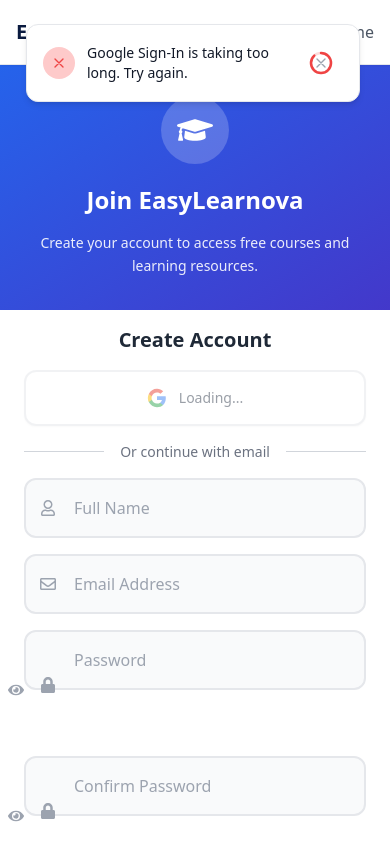
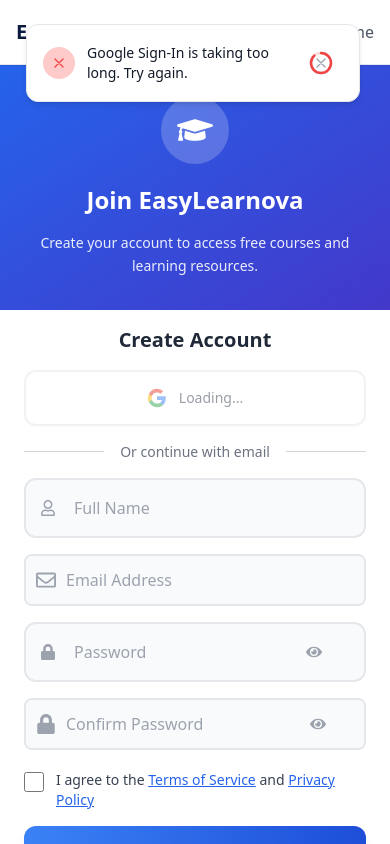
Before and after one commit to Pranay-Dommati/thestudent, a React (Vite) app in the folder frontend/: page /auth in a window 390 px wide. Both pictures are taken after a click on the button "Don't have an account? Sign up". Shown: the top 844 px of the page. Built offline with nearby package versions, Linux system fonts and the light colour scheme.

Commit message:
fixed login page icon issue

```diff
--- a/frontend/src/components/Auth/AuthForm.jsx
+++ b/frontend/src/components/Auth/AuthForm.jsx
@@ -595,12 +595,12 @@ export default function AuthForm() {
                   </AnimatePresence>
 
                   {/* Email Field */}
-                  <div className="relative">
-                    <div className="absolute inset-y-0 left-0 flex items-center pl-4 pointer-events-none text-gray-400">
-                      <FaRegEnvelope />
+                  <div className="relative min-h-[3.25rem] md:min-h-[3.5rem]">
+                    <div className="absolute inset-y-0 left-0 flex items-center pl-3 md:pl-4 pointer-events-none text-gray-400">
+                      <FaRegEnvelope className="w-5 h-5" />
                     </div>
                     <input
-                      className={`w-full p-4 pl-12 border-2 rounded-xl bg-gray-50 focus:ring-2 focus:outline-none transition-all text-base ${
+                      className={`w-full h-[3.25rem] md:h-14 p-3 md:p-4 pl-10 md:pl-12 border-2 rounded-lg md:rounded-xl bg-gray-50 focus:ring-2 focus:outline-none transition-all text-base ${
                         formErrors.email ? 'border-red-500 focus:ring-red-200' : 'border-gray-200 focus:ring-blue-200 focus:border-blue-500'
                       }`}
                       type="email"
@@ -615,7 +615,7 @@ export default function AuthForm() {
                   {/* Password Field */}
                   <div className="space-y-2">
                     <div className="relative">
-                      <div className="absolute left-0 top-1/2 -translate-y-1/2 pl-4 pointer-events-none text-gray-400">
+                      <div className="absolute inset-y-0 left-0 flex items-center pl-4 pointer-events-none text-gray-400">
                         <FaLock />
                       </div>
                       <input
@@ -630,14 +630,16 @@ export default function AuthForm() {
                         onBlur={() => setTouched((t) => ({ ...t, password: true }))}
                         autoComplete={isSignUp ? 'new-password' : 'current-password'}
                       />
+                      <div className="absolute inset-y-0 right-0 flex items-center pr-4">
                         <button
                           type="button"
                           aria-label={showPassword ? 'Hide password' : 'Show password'}
                           onClick={() => setShowPassword((s) => !s)}
-                        className="absolute right-4 top-1/2 -translate-y-1/2 text-gray-400 hover:text-gray-600"
+                          className="text-gray-400 hover:text-gray-600 focus:outline-none"
                         >
                           {showPassword ? <FaEyeSlash /> : <FaEye />}
                         </button>
+                      </div>
                     </div>
 
                     {/* Password Requirements Indicator - Only show for signup when user starts typing */}
@@ -688,12 +690,12 @@ export default function AuthForm() {
                         exit={{ height: 0, opacity: 0 }}
                         transition={{ duration: 0.25, ease: [0.4, 0.0, 0.2, 1] }}
                       >
-                        <div className="relative">
-                          <div className="absolute left-0 top-1/2 -translate-y-1/2 pl-4 pointer-events-none text-gray-400">
-                            <FaLock />
+                        <div className="relative min-h-[3.25rem] md:min-h-[3.5rem]">
+                          <div className="absolute inset-y-0 left-0 flex items-center pl-3 md:pl-4 pointer-events-none text-gray-400">
+                            <FaLock className="w-5 h-5 min-w-[1.25rem]" />
                           </div>
                           <input
-                            className={`w-full p-4 pl-12 pr-12 border-2 rounded-xl bg-gray-50 focus:ring-2 focus:outline-none transition-all text-base ${
+                            className={`w-full h-[3.25rem] md:h-14 p-3 md:p-4 pl-10 md:pl-12 pr-10 md:pr-12 border-2 rounded-lg md:rounded-xl bg-gray-50 focus:ring-2 focus:outline-none transition-all text-base ${
                               formErrors.confirmPassword ? 'border-red-500 focus:ring-red-200' : 'border-gray-200 focus:ring-blue-200 focus:border-blue-500'
                             }`}
                             type={showConfirmPassword ? 'text' : 'password'}
@@ -704,14 +706,16 @@ export default function AuthForm() {
                             onBlur={() => setTouched((t) => ({ ...t, confirmPassword: true }))}
                             autoComplete={isSignUp ? 'new-password' : 'off'}
                           />
+                          <div className="absolute inset-y-0 right-0 flex items-center pr-3 md:pr-4">
                             <button
                               type="button"
                               aria-label={showConfirmPassword ? 'Hide password' : 'Show password'}
                               onClick={() => setShowConfirmPassword((s) => !s)}
-                            className="absolute right-4 top-1/2 -translate-y-1/2 text-gray-400 hover:text-gray-600"
+                              className="text-gray-400 hover:text-gray-600 focus:outline-none"
                             >
                               {showConfirmPassword ? <FaEyeSlash /> : <FaEye />}
                             </button>
+                          </div>
                           {formErrors.confirmPassword && <p className="text-red-500 text-sm mt-2">{formErrors.confirmPassword}</p>}
                         </div>
 
```
Lines whose indentation alone changed are shown as unchanged.
